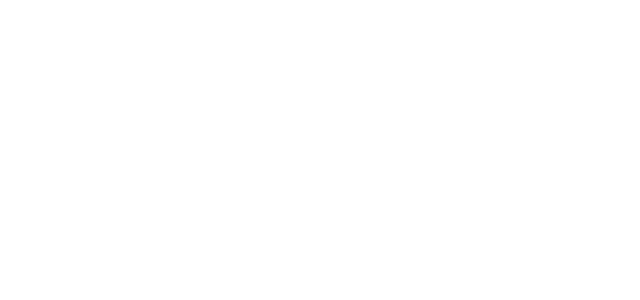
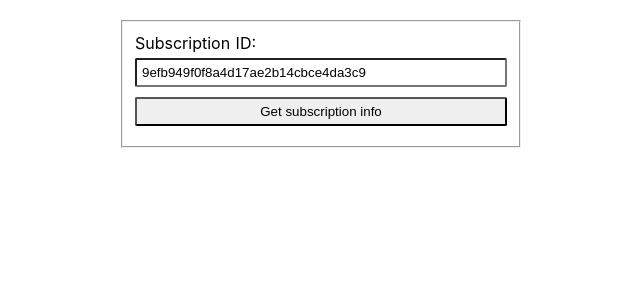
Before and after one commit to andresdameson/nuxt-mercadopago-example, a Nuxt app in the folder frontend/: page /pause-and-reactivate-subscription in a window 1280 px wide. Before the commit this address had no page. Shown: the top 300 px of the page, without its empty margins (319-959 px from the left). Built offline with nearby package versions, Linux system fonts and the light colour scheme.

Commit message:
Add reactivate and pause subscription example

```diff
--- /dev/null
+++ b/frontend/pages/pause-and-reactivate-subscription.vue
@@ -0,0 +1,131 @@
+<template>
+  <div>
+    <form @submit.prevent="changeSubscriptionStatus">
+      <fieldset>
+
+        <ul>
+          <li>
+            <label for="subscriptionId">Subscription ID:</label>
+            <input
+              v-model="subscriptionId"
+              id="subscriptionId"
+              name="subscriptionId"
+              type="text"
+            />
+          </li>
+        </ul>
+
+        <p v-if="subscription">The subscription is {{ subscription.status }} </p>
+
+        <input type="submit" :value="btnText" />
+      </fieldset>
+    </form>
+  </div>
+</template>
+
+<script>
+export default {
+
+  data () {
+    return {
+      subscriptionId: '9efb949f0f8a4d17ae2b14cbce4da3c9',
+      subscription: null
+    }
+  },
+
+  computed: {
+      btnText () {
+        if (!this.subscription) {
+          return 'Get subscription info'
+        }
+        return this.subscription.status === 'authorized'
+          ? 'Pause subscription'
+          : 'Reactivate subscription'
+      }
+    },
+
+  methods: {
+    async changeSubscriptionStatus () {
+      if (! this.subscription) {
+        this.subscription = this.getSubscription()
+
+      } else if(this.subscription.status === 'authorized') {
+        this.pauseSubscription()
+
+      } else if(this.subscription.status === 'paused') {
+        this.reactivateSubscription()
+      }
+    },
+    async getSubscription () {
+      try {
+        this.subscription = await this.$axios.$get(
+          'get-subscription', {
+            params: {
+              subscription_id: this.subscriptionId
+            }
+          }
+        )
+        if (!this.subscription) {
+          throw new Error('There\'s no subscription with that ID.')
+        }
+      } catch(error) {
+        alert(error)
+      }
+    },
+    async pauseSubscription () {
+      try {
+        this.subscription = await this.$axios.$put(
+          'pause-subscription', {
+            subscription_id: this.subscriptionId
+          }
+        )
+        if (!this.subscription) {
+          throw new Error('There\'s no subscription with that ID.')
+        }
+        alert('The subscription has been paused')
+      } catch(error) {
+        alert(error)
+      }
+    },
+    async reactivateSubscription () {
+      try {
+        this.subscription = await this.$axios.$put(
+          'reactivate-subscription', {
+            subscription_id: this.subscriptionId
+          }
+        )
+        if (!this.subscription) {
+          throw new Error('There\'s no subscription with that ID.')
+        }
+        alert('The subscription has been reactivated')
+      } catch(error) {
+        alert(error)
+      }
+    }
+  }
+}
+</script>
+
+<style>
+form {
+  max-width: 400px;
+  margin: 20px auto;
+}
+ul {
+  padding-left: 0;
+}
+li {
+  list-style-type: none;
+}
+label {
+  display: block;
+  margin-top: 5px;
+}
+input {
+  display: block;
+  width: 100%;
+  border-radius: 2px;
+  padding: 5px;
+  margin: 5px 0 10px 0;
+}
+</style>
```
Also changed, not shown: 1 other file (tests, documents, lock files or other folders).
